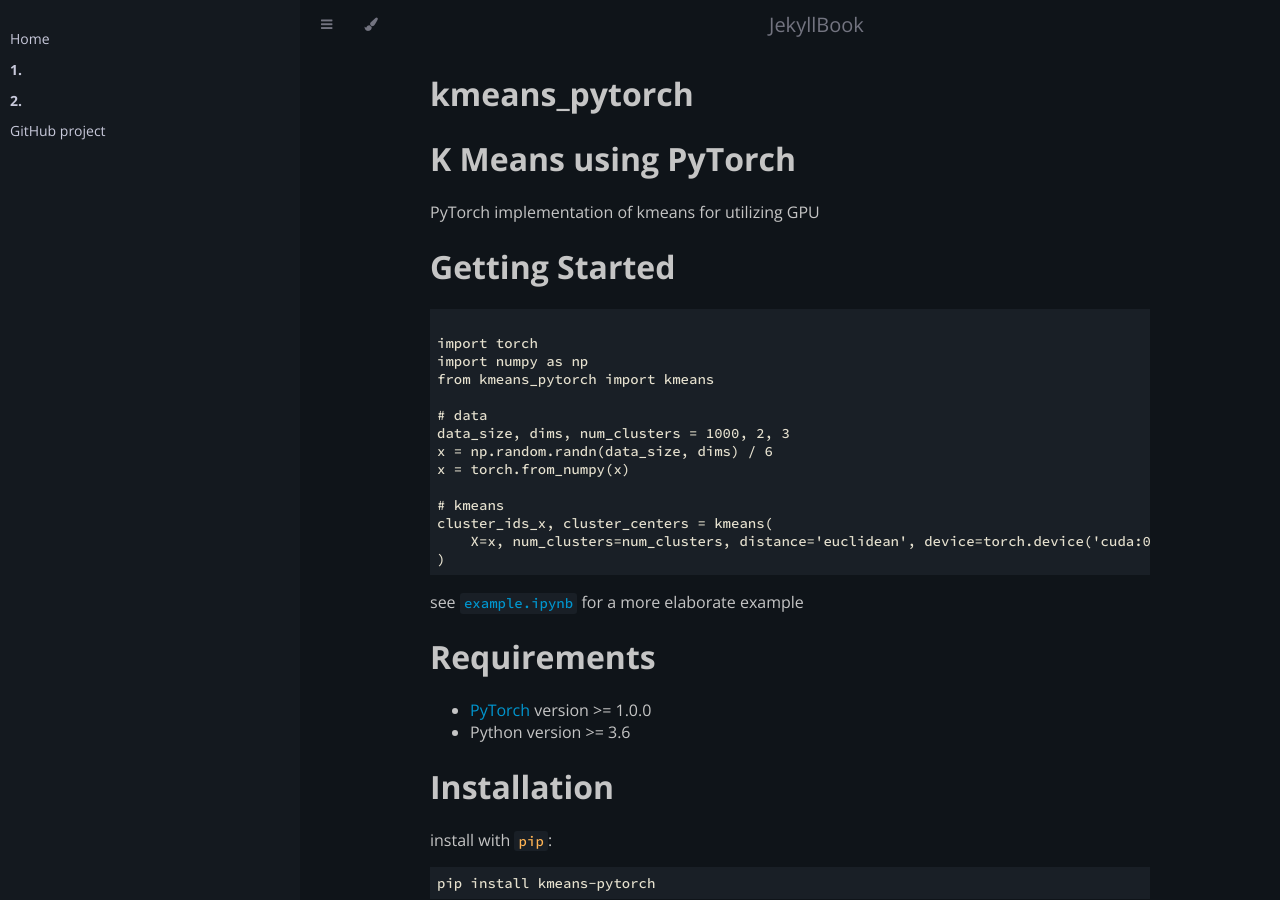
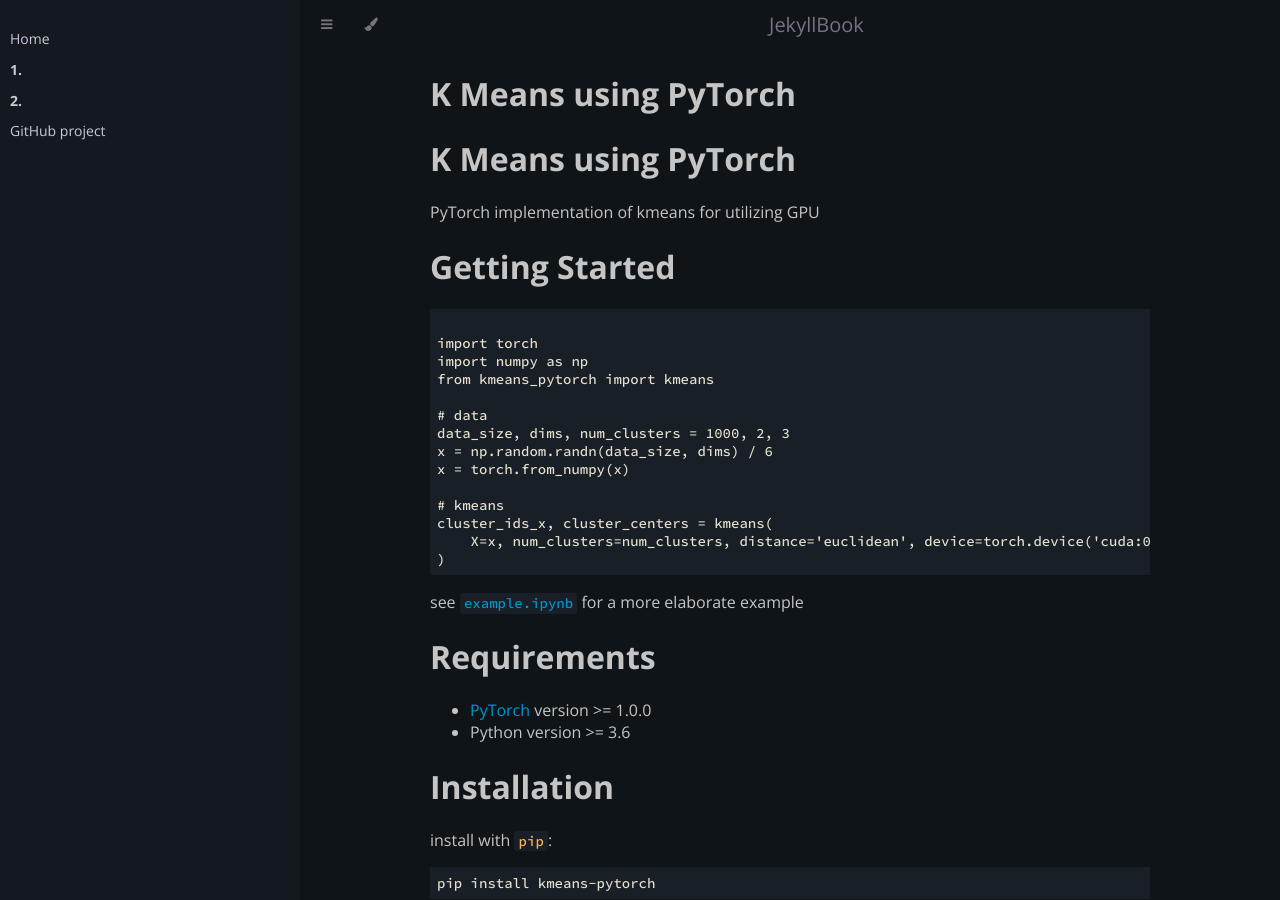
Before and after one commit to subhadarship/kmeans_pytorch, a Jekyll site: the page built from docs/index.md, in a window 1280 px wide and 900 px high. Built offline with Jekyll 4.4.1, drawn with Linux system fonts in a browser that asks for light colours; nearby versions of some CDN libraries; our own code applies the rules of GitHub Pages for plain Markdown files.

Commit message:
Update index.md

```diff
--- a/docs/index.md
+++ b/docs/index.md
@@ -1,6 +1,5 @@
 ---
 layout: default
-title: kmeans_pytorch
 ---
 
 # K Means using PyTorch
```
